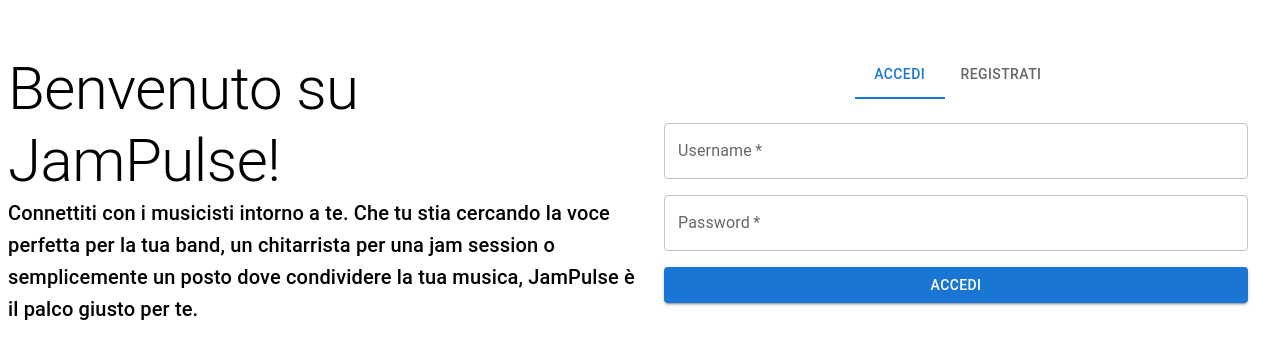
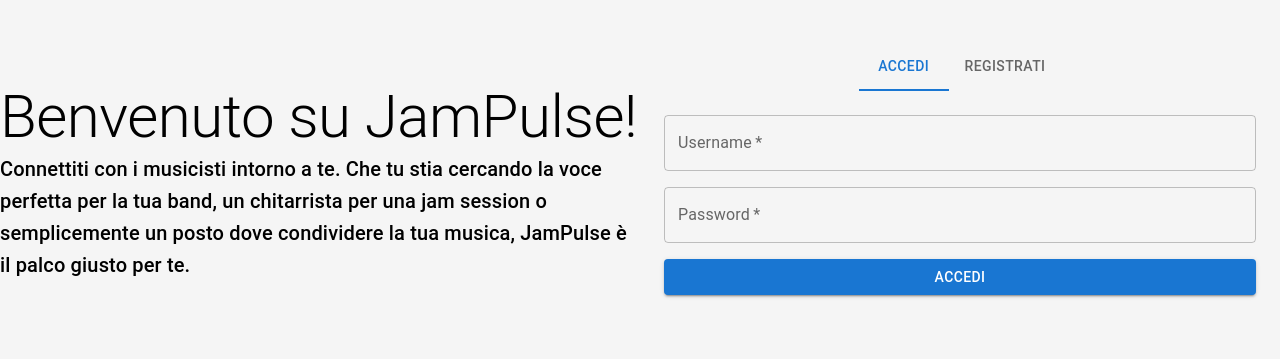
Before and after one commit to LucaMicroscope/JamPulse, a React (Vite) app in the folder frontend/: page /login in a window 1280 px wide. Shown: the part 207-566 px from the top of the page. Built offline with nearby package versions, Linux system fonts and the light colour scheme.

Commit message:
Update main.jsx
Importato il ThemeProvider

```diff
--- a/frontend/src/main.jsx
+++ b/frontend/src/main.jsx
@@ -1,17 +1,21 @@
 import { StrictMode } from 'react'
 import { createRoot } from 'react-dom/client'
-import {BrowserRouter} from 'react-router-dom'
+import { BrowserRouter } from 'react-router-dom'
 
 import App from './App.jsx'
 
 import { AuthProvider } from './context/AuthContext.jsx'
 import './axios.js' // importa l'interceptor
 
+import CustomThemeProvider from './context/ThemeContext.jsx'
+
 createRoot(document.getElementById('root')).render(
   <StrictMode>
     <BrowserRouter>
       <AuthProvider>
-        <App />
+        <CustomThemeProvider>
+          <App />
+        </CustomThemeProvider>
       </AuthProvider>
     </BrowserRouter>
   </StrictMode>,
```
